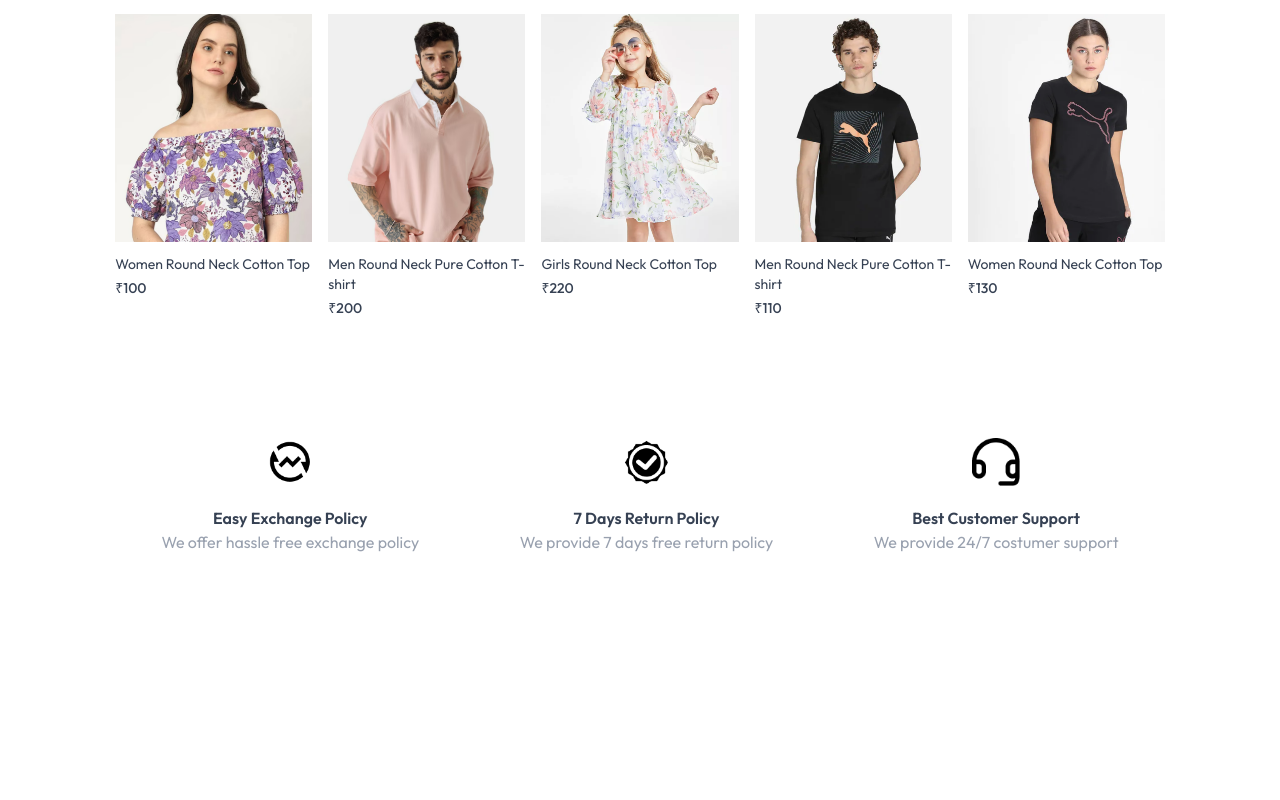
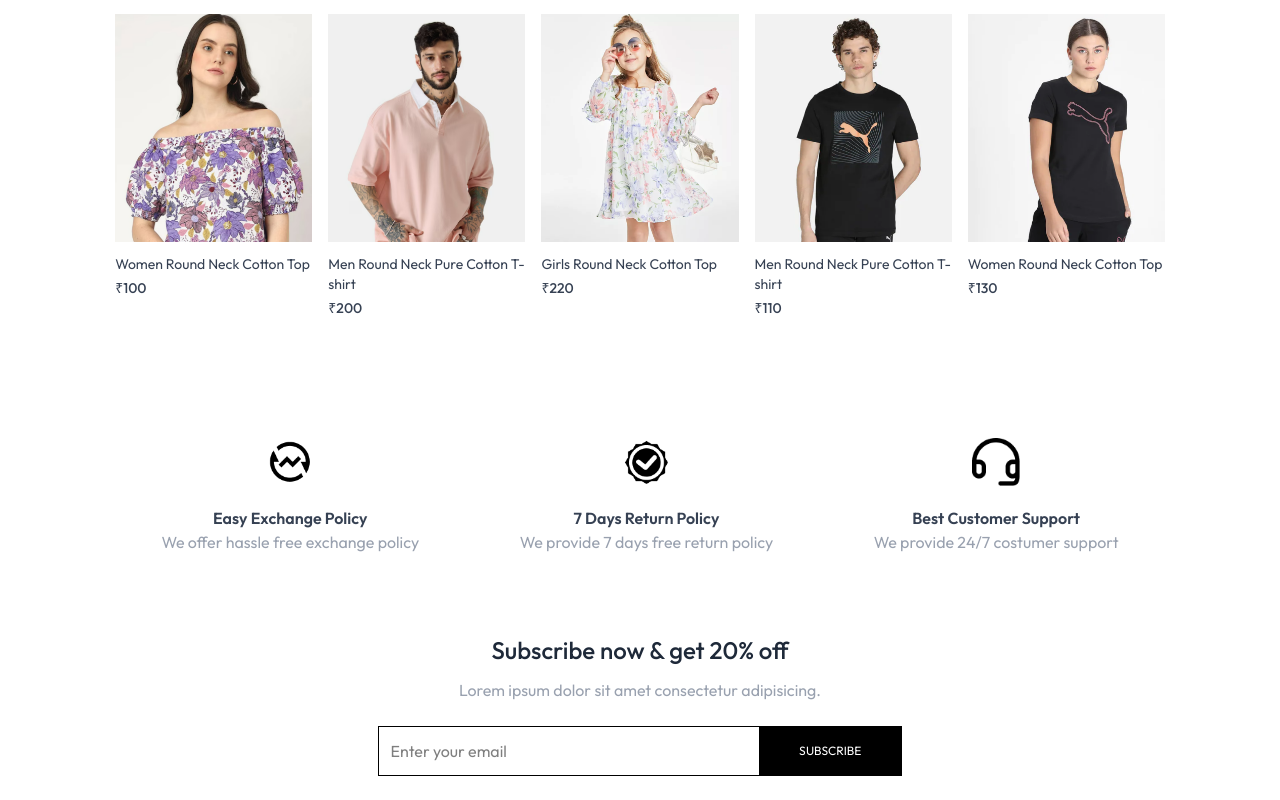
Before and after one commit to navneetturka/NexCart-eCommerce, a React (Vite) app: page / in a window 1280 px wide. Shown: the part 1452-2252 px from the top of the page. Before the commit the page ends 2086 px from the top, so only its background shows below. Built offline with nearby package versions, Linux system fonts and the light colour scheme.

Commit message:
Added Newsletter Box(subscription form)

```diff
--- /dev/null
+++ b/src/components/NewsletterBox.jsx
@@ -0,0 +1,22 @@
+import React from 'react'
+
+const NewsletterBox = () => {
+//when we submit the form it will not reload the web page
+  const onSubmitHandler=(event)=>{
+    event.preventDefault();
+  }
+  return (
+    <div className='text-center'>
+      <p className='text-2xl font-medium text-gray-800'>Subscribe now & get 20% off</p>
+      <p className='text-gray-400 mt-3'>
+        Lorem ipsum dolor sit amet consectetur adipisicing.
+      </p>
+      <form onSubmit={onSubmitHandler} className='w-full sm:w-1/2 flex items-center gap-3 mx-auto my-6 border pl-3'>
+        <input className='w-full sm:flex-1 outline-none' type="email" placeholder='Enter your email' required/>
+        <button type='submit' className='bg-black text-white text-xs px-10 py-4'>SUBSCRIBE</button>
+      </form>
+    </div>
+  )
+}
+
+export default NewsletterBox
--- a/src/pages/Home.jsx
+++ b/src/pages/Home.jsx
@@ -3,6 +3,7 @@
 import LatestCollection from '../components/LatestCollection'
 import BestSeller from '../components/BestSeller'
 import OurPolicy from '../components/OurPolicy'
+import NewsletterBox from '../components/NewsletterBox'
 const Home = () => {
   return (
     <div>
@@ -10,6 +11,7 @@
       <LatestCollection/>
       <BestSeller/>
       <OurPolicy/>
+      <NewsletterBox/>
     </div>
   )
 }
```
